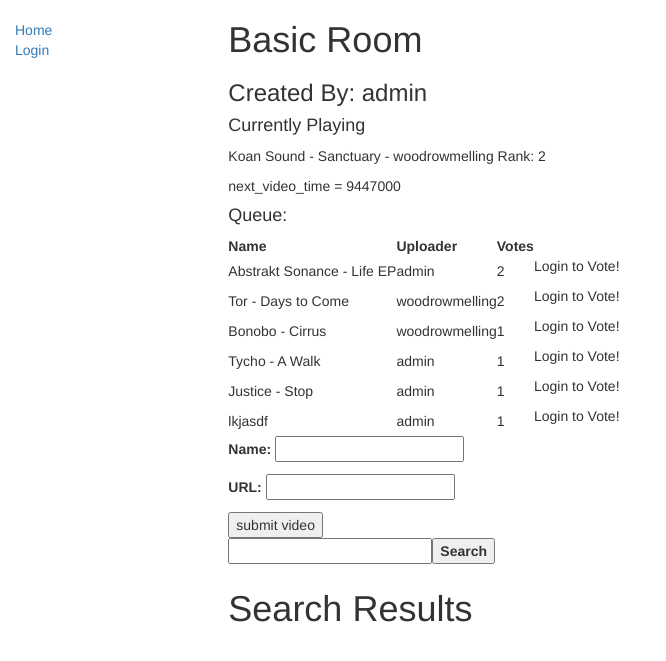
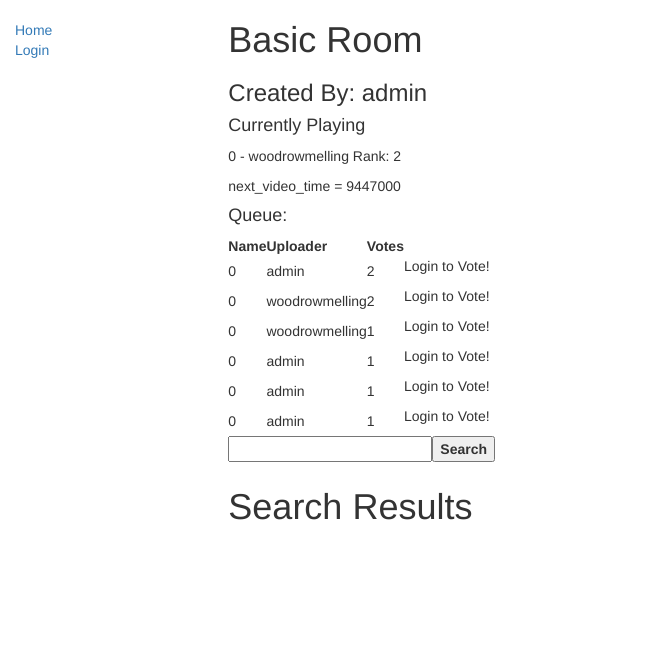
Before and after one commit to rollos/PartyPlay, a Django app: a page that uses PartyPlay/templates/partyplay/submitjs.html in a window 1280 px wide. Shown: the top 661 px of the page, without its empty margins (0-666 px from the left). Run offline with Django 3.2, Linux system fonts and the light colour scheme; data comes from the database, SQL or seed files in the repository; both versions use the stored data as it was before the commit; some libraries are stand-ins or nearby versions.

Commit message:
Adding video to queue works, finds duration and sets it, removed url and name, all videos will be stored by their youtube id

```diff
--- a/PartyPlay/helper_functions.py
+++ b/PartyPlay/helper_functions.py
@@ -35,8 +35,6 @@ def update_currently_playing(room):
 
 
 
-
-
 def render_current_queue(request, room):
     return HttpResponse(render_to_string('partyplay/queue_body.html', context={'queue': get_ordered_videos(room)}, request=request))
 
--- a/PartyPlay/models.py
+++ b/PartyPlay/models.py
@@ -39,8 +39,6 @@ class Room(models.Model):
 class Video(models.Model):
     room = models.ForeignKey(Room, on_delete=models.SET_NULL, null=True)
     videoID = models.CharField(max_length=200, default='0')
-    video_url = models.CharField(max_length=2083)
-    video_name = models.CharField(max_length=200)
     duration = models.DurationField(default=datetime.timedelta(seconds=30))
     uploader = models.ForeignKey(User, on_delete=models.SET_NULL, null=True, related_name='uploader_user')
     date_uploaded = models.DateTimeField(auto_now_add=True)
@@ -49,7 +47,7 @@ class Video(models.Model):
 
 
     def __str__(self):
-        return str(self.video_name)
+        return str(self.videoID)
 
     def get_votes(self):
         return self.voters.all().count()
--- a/PartyPlay/templates/partyplay/queue_body.html
+++ b/PartyPlay/templates/partyplay/queue_body.html
@@ -4,7 +4,7 @@
 
     <tr>
 {#    <li>{{ video.video_name }} - {{ video.uploader }}#}
-    <td >{{ video.video_name }}</td>
+    <td >{{ video.videoID }}</td>
     <td>{{ video.uploader }}</td>
     <td>{{ video.voters.count }}</td>
     <td>
--- a/PartyPlay/templates/partyplay/roommodel_detail.html
+++ b/PartyPlay/templates/partyplay/roommodel_detail.html
@@ -48,23 +48,20 @@
         {% include 'partyplay/video_and_queue.html' %}
     </div>
     <div class="message"></div>
-    {% if upload_form %}
-    <form  action="" method='POST' id="post-form">
 
-        {% csrf_token %}
-        {{ upload_form.as_p }}
-        <input type="submit" value="submit video" />
-    </form>
 
 
 
     <div id="buttons">
     <label> <input id="query" type="text"/><button id="search-button"   onclick="keyWordsearch()">Search</button></label>
+    </div>
     <div id="container">
       <h1>Search Results</h1>
       <ul id="results"></ul>
     </div>
     <script>
+
+
      function keyWordsearch(){
         gapi.client.setApiKey('AIzaSyAZGkCZovLfGCxbDniowVMwHoHfMYcVJWo');
         gapi.client.load('youtube', 'v3', function() {
@@ -86,22 +83,65 @@
                 vidTitle = item.snippet.title;
                 vidThumburl =  item.snippet.thumbnails.default.url;
                 vidThumbimg = '<pre><img id="thumb" src="'+vidThumburl+'" alt="No  Image Available." style="width:204px;height:128px"></pre>';
-
-                $('#results').append('<pre>' + vidTitle + vidThumbimg +  '</pre>');
+                vidID = item.id.videoId;
+                btn_id = 'btn-' + vidID;
+                add_button = '<button id='+btn_id+' class="button-add" >add</button>';
+                $('#results').append('<pre>' + vidTitle  + vidID + vidThumbimg + add_button +  '</pre>');
         })
     })
-}
-  </script>
+    }
+    </script>
   <script src="//ajax.googleapis.com/ajax/libs/jquery/1.8.2/jquery.min.js"></script>
   <script src="https://apis.google.com/js/client.js?onload=googleApiClientReady">  </script>
 
 
 
-    {% endif %}
 
     <script src="{% static 'scripts/csrf.js' %}"></script>
 
     {% include 'partyplay/submitjs.html' %}
+
+
+    <script>
+        $('#results').on('click', '.button-add', function(){
+            var $this = $(this);
+            var video_id = $this.attr('id').split('-')[1];
+
+            var url = 'https://www.youtube.com/watch?v=' + video_id;
+            gapi.client.setApiKey('AIzaSyAZGkCZovLfGCxbDniowVMwHoHfMYcVJWo');
+            gapi.client.load('youtube', 'v3', function() {
+                getDurationAndAdd(video_id);
+        });
+
+
+
+
+
+        });
+        </script>
+        <script>
+
+        function getDurationAndAdd(video_id) {
+            var request = gapi.client.youtube.videos.list({
+                id: video_id,
+                part:'contentDetails',
+                maxResults: 10,
+                type: 'video'
+            });
+
+            request.execute(function(response){
+                var items = response.result.items;
+                $.each(items, function(index, item) {
+{#                    alert(item.contentDetails.duration)#}
+                    add_video(video_id, item.contentDetails.duration)
+
+                });
+            });
+
+        }
+
+    </script>
+
     {% if current_video %}
         <script>video_timer({{ time_until_next }})</script>
     {% endif %}
--- a/PartyPlay/templates/partyplay/submitjs.html
+++ b/PartyPlay/templates/partyplay/submitjs.html
@@ -68,11 +68,6 @@
                 if(current_vid_pk != null){
                     $('.video_and_queue').html(data['html']);
 
-
-                    player.loadVideoByID({
-                       videoID: 'bHQqvYy5KYo'
-                    });
-
                     video_timer(data['time_until_next']);
                     window.clearInterval(queryTimer)
                 }else{
@@ -93,23 +88,54 @@
 
         })
     }
+    function convert_yt_time(duration) {
+    var a = duration.match(/\d+/g);
+
+    if (duration.indexOf('M') >= 0 && duration.indexOf('H') == -1 && duration.indexOf('S') == -1) {
+        a = [0, a[0], 0];
+    }
+
+    if (duration.indexOf('H') >= 0 && duration.indexOf('M') == -1) {
+        a = [a[0], 0, a[1]];
+    }
+    if (duration.indexOf('H') >= 0 && duration.indexOf('M') == -1 && duration.indexOf('S') == -1) {
+        a = [a[0], 0, 0];
+    }
+
+    duration = 0;
+
+    if (a.length == 3) {
+        duration = duration + parseInt(a[0]) * 3600;
+        duration = duration + parseInt(a[1]) * 60;
+        duration = duration + parseInt(a[2]);
+    }
+
+    if (a.length == 2) {
+        duration = duration + parseInt(a[0]) * 60;
+        duration = duration + parseInt(a[1]);
+    }
+
+    if (a.length == 1) {
+        duration = duration + parseInt(a[0]);
+    }
+    return duration
+}
 
 
-
-    function add_video(){
+    function add_video(video_id, duration){
         console.log("add_video is working");
+        console.log(video_id);
 
 
         $.ajax({
             url : '{% url 'add-video' pk=room_data.pk %}',
             type : "POST",
-            data: {'name': $('#id_video_name').val(), 'url': $('#id_video_url').val() },
+            data: {'video_id': video_id, 'duration': convert_yt_time(duration) },
 
             success : function(html) {
-                $('#id_video_name').val(''); // remove the value from the input
-                $('#id_video_url').val('')
+
                 console.log("success"); // another sanity check
-                $('.table_body').html(html)
+                $('.table_body').html(html);
                 if(current_vid_pk == null){
                     send_end_video()
                 }
--- a/PartyPlay/templates/partyplay/video_and_queue.html
+++ b/PartyPlay/templates/partyplay/video_and_queue.html
@@ -1,5 +1,5 @@
 {% if current_video %}
-    <p>{{ current_video.video_name }} - {{ current_video.uploader }} Rank: {{ current_video.voters.all.count }}</p>
+    <p>{{ current_video.videoID }} - {{ current_video.uploader }} Rank: {{ current_video.voters.all.count }}</p>
     <p>next_video_time = {{ time_until_next }}</p>
 
 
@@ -25,6 +25,9 @@
     <p>No videos in the queue, Upload your own!</p>
 {% endif %}
 
+
+
+{#Vote Button script#}
 <script>
         $('#video_list').on('click', '.button-item', function(){
         var $this = $(this);
@@ -35,10 +38,3 @@
         );
     });
 </script>
-
-
-
-
-
-
-{#    <iframe width="560" height="315" src="https://www.youtube.com/embed/WF34N4gJAKE?rel=0&amp;controls=0&amp;showinfo=0" frameborder="0" allowfullscreen></iframe>#}
--- a/PartyPlay/views.py
+++ b/PartyPlay/views.py
@@ -5,6 +5,8 @@ from django.core import serializers
 from django.forms import model_to_dict
 from django.template.loader import render_to_string
 
+
+from datetime import date, timedelta
 from .helper_functions import *
 from django.contrib import auth
 from django.db.models import Count
@@ -85,8 +87,8 @@ class RoomModelDetailView(generic.DetailView):
 def add_video(request, pk):
 
     room = Room.objects.get(pk=pk)
-    name = request.POST.get('name')
-    url = request.POST.get('url')
+    vid_id = request.POST.get('video_id')
+    duration = request.POST.get('duration')
 
     pre_videos = get_ordered_videos(room)
     empty = not pre_videos.all().exists()
@@ -95,16 +97,11 @@ def add_video(request, pk):
 
     video = Video()
     video.uploader = auth.get_user(request)
+    video.duration = timedelta(seconds=int(duration))
     video.room = room
-    video.video_name = name
-    video.video_url = url
+    video.videoID = vid_id
     video.save()
 
-
-    #When a video is uploaded, before it gets added, check if any videos exist in the room
-    #If not, start running the video
-    #This means that the room was empty of things, so there shouldn't
-    #Be any celery tasks running
 
     return render_current_queue(request, video.room)
 
```
Also changed, not shown: db.sqlite3.
